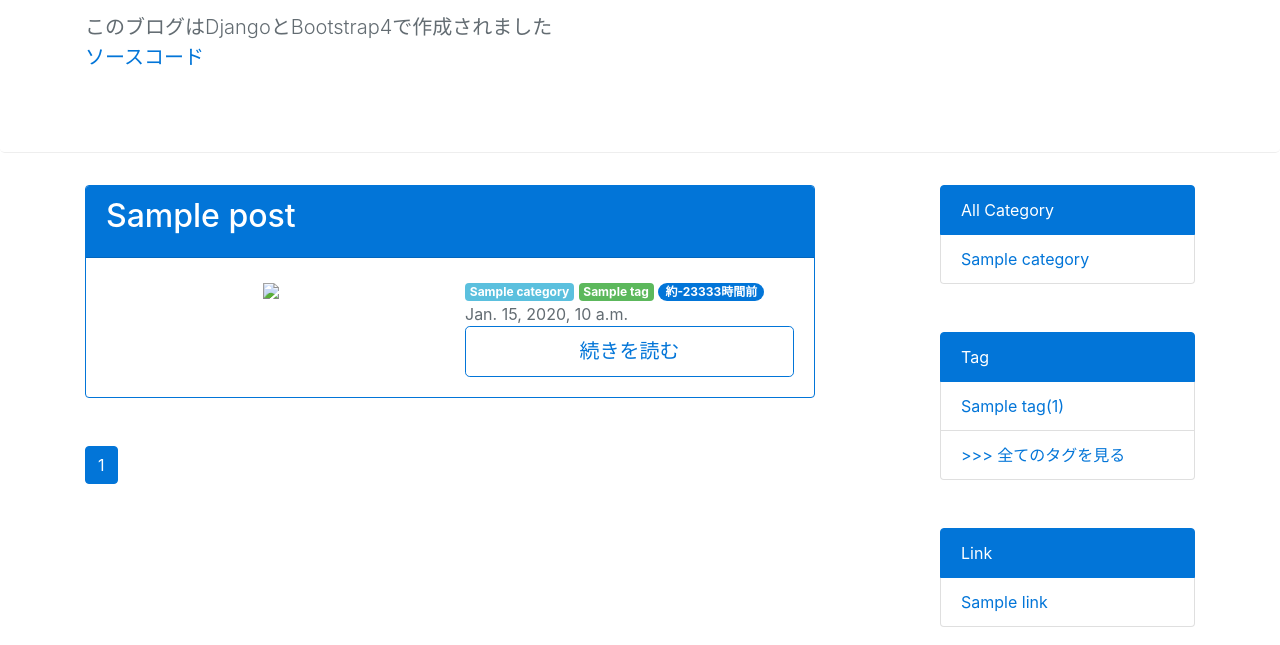
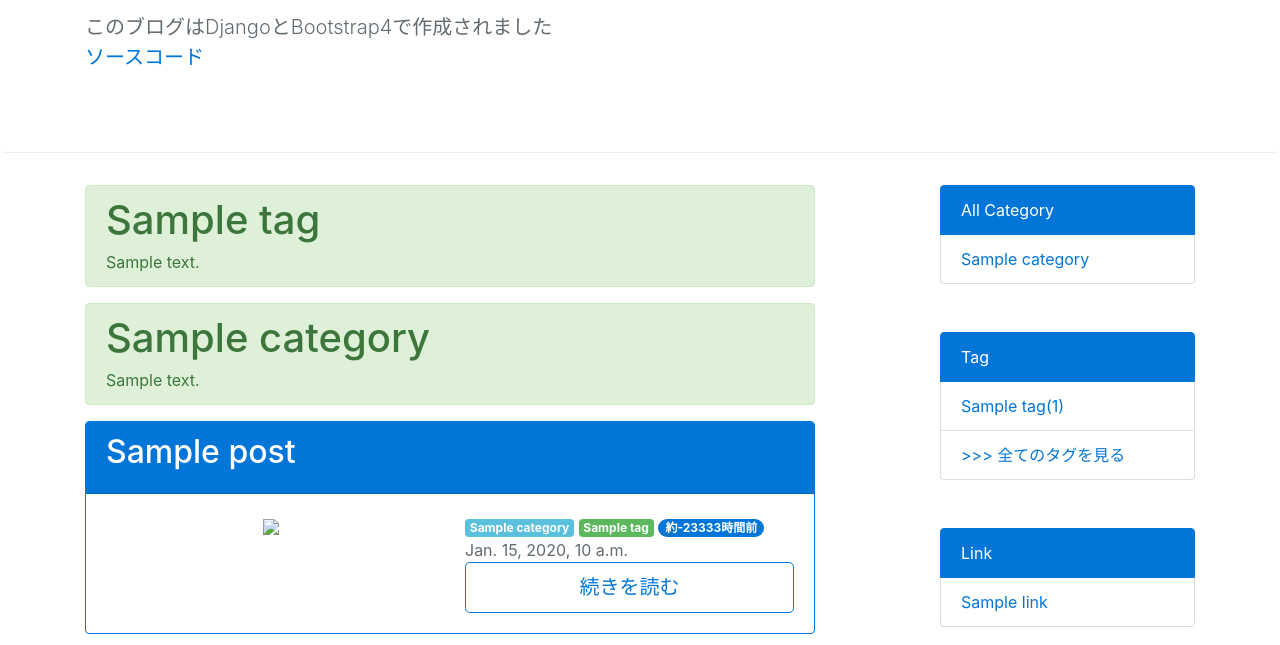
Before and after one commit to naritotakizawa/django-torina-blog, a Django app: template blog/templates/blog/post_list.html in a window 1280 px wide. Shown: the part 226-871 px from the top of the page. Run offline with Django 3.2, Linux system fonts and the light colour scheme; the template is opened without the code that fills it: most values are stand-ins (such as "Sample title", 1, 10 or a date in 2020); form fields are guessed from the names that the template uses; some libraries are stand-ins or nearby versions.

Commit message:
タグ機能、カテゴリ機能の追加

```diff
--- a/blog/models.py
+++ b/blog/models.py
@@ -5,6 +5,7 @@ class Category(models.Model):
     """カテゴリー"""
 
     name = models.CharField('カテゴリ名', max_length=255)
+    description = models.TextField('概要', blank=True)
     created_at = models.DateTimeField('作成日', default=timezone.now)
 
     def __str__(self):
--- a/blog/templates/blog/post_list.html
+++ b/blog/templates/blog/post_list.html
@@ -2,11 +2,35 @@
 {% load static %}
 {% load blogfilter %}
 {% block meta_des %}{{ mysite.description }}{% endblock %}
-{% block title %}{{ mysite.title }}{% endblock %}
+
+{% block title %}
+    {% if tag %}
+        {{ tag.name }} | {{ mysite.title }}
+    {% elif category %}
+        {{ category.name }} | {{ mysite.title }}
+    {% else %}
+        {{ mysite.title }}
+    {% endif %}
+{% endblock %}
+
 {% block nav_home %}active{% endblock %}
 
+{% block content %}
 
-{% block content %}
+{% if tag %}
+<div class="alert alert-success" role="alert">
+  <h1 class="alert-heading">{{ tag.name }}</h1>
+  {{ tag.description | linebreaksbr | blog }}
+</div>
+{% endif %}
+
+{% if category %}
+<div class="alert alert-success" role="alert">
+  <h1 class="alert-heading">{{ category.name }}</h1>
+  {{ category.description | linebreaksbr | blog }}
+</div>
+{% endif %}
+
   {% for post in post_list %}
     <div class="mb-5 card card-outline-primary">
       <div class="card-header bg-primary">
--- a/blog/templates/blog/tag_list.html
+++ b/blog/templates/blog/tag_list.html
@@ -12,7 +12,7 @@
             {{ tag.name }}({{ tag.num_posts }})
         </a>
     </p>
-    <p>{{ tag.description }}</p>
+    <p>{{ tag.description | linebreaksbr | blog }}</p>
     <hr>
   {% endfor %}
 
```
Also changed, not shown: blog/views.py (+17 -5 lines), blog/migrations/0008_category_description.py (added).
